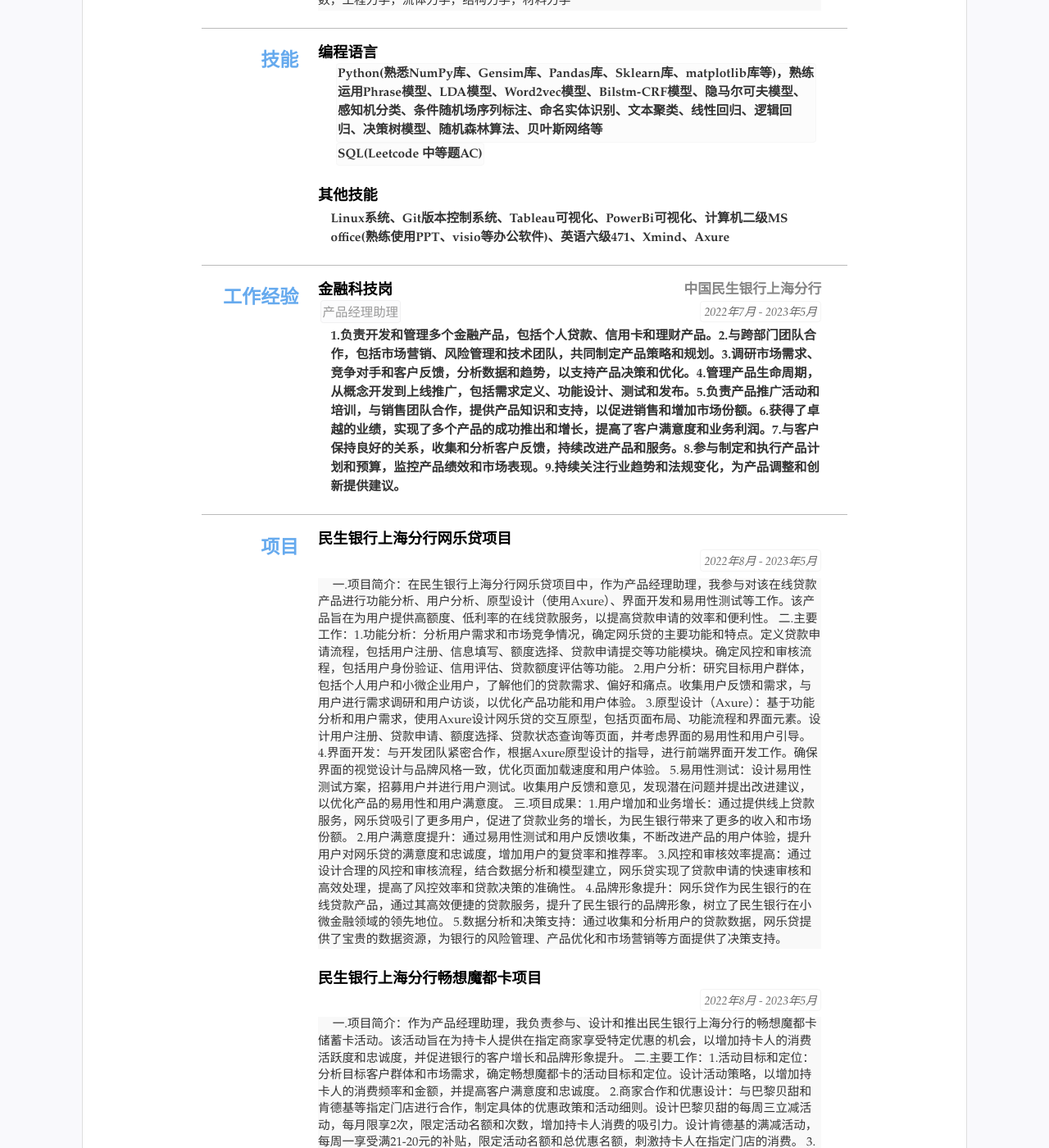
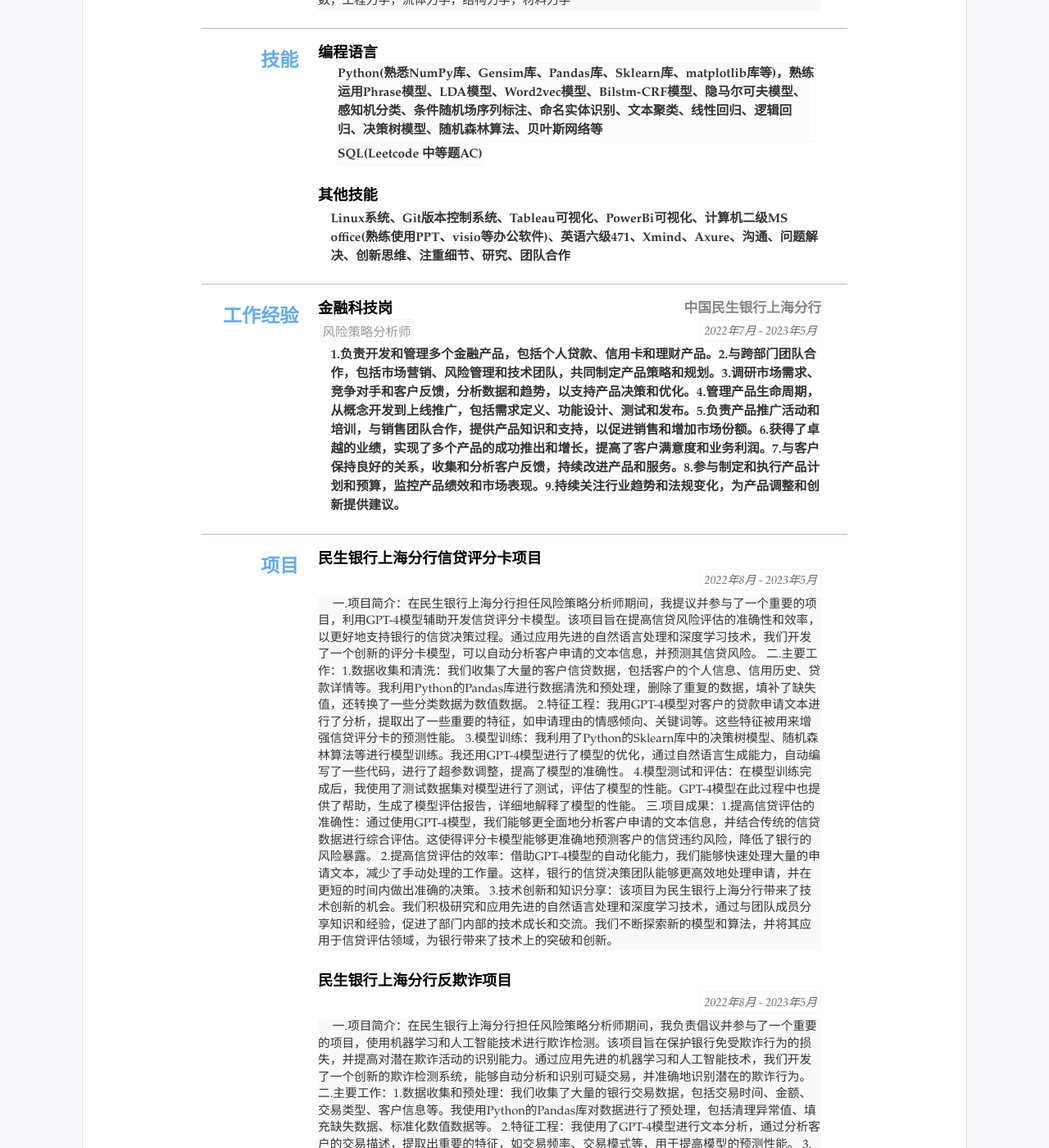
Before and after one commit to qiaokelishushu/CV, a Jekyll site: the page built from index.html, in a window 1280 px wide and 1400 px high, scrolled down 424 px. Shown: the whole window at 82% size. Built offline with Jekyll 4.4.1, drawn with Linux system fonts in a browser that asks for light colours; some of the changed text lies outside the part shown.

Commit message:
Update resume.yml
update Wind control strategy

```diff
--- a/_data/resume.yml
+++ b/_data/resume.yml
@@ -4,7 +4,7 @@
 title: "简历标题"
 lang: "zh" #语言设置 zh表示中文 en 表示英语
 name: "朱熙"
-jobtitle: "产品经理" #可空不显示
+jobtitle: "ChatGPT技术应用工程师" #可空不显示
 
 
 #联系方式
@@ -48,7 +48,7 @@ main: #简历主要内容，
     - SQL(Leetcode 中等题AC)
 #     - 语言3
   - title: 其他技能
-    summary: Linux系统、Git版本控制系统、Tableau可视化、PowerBi可视化、计算机二级MS office(熟练使用PPT、visio等办公软件)、英语六级471、Xmind、Axure
+    summary: Linux系统、Git版本控制系统、Tableau可视化、PowerBi可视化、计算机二级MS office(熟练使用PPT、visio等办公软件)、英语六级471、Xmind、Axure、沟通、问题解决、创新思维、注重细节、研究、团队合作
 
 - type: experience
   name: 工作经验
@@ -57,7 +57,7 @@ main: #简历主要内容，
     sub: 中国民生银行上海分行
     duration: "2022年7月 - 2023年5月"
     tags:
-    - 产品经理助理
+    - 风险策略分析师
     summary:
     - 1.负责开发和管理多个金融产品，包括个人贷款、信用卡和理财产品。
     - 2.与跨部门团队合作，包括市场营销、风险管理和技术团队，共同制定产品策略和规划。
@@ -82,34 +82,29 @@ main: #简历主要内容，
 - type: projects
   name: 项目
   content:
-  - title: 民生银行上海分行网乐贷项目
+  - title: 民生银行上海分行信贷评分卡项目
     duration: 2022年8月 - 2023年5月
-    detail: 一.项目简介：在民生银行上海分行网乐贷项目中，作为产品经理助理，我参与对该在线贷款产品进行功能分析、用户分析、原型设计（使用Axure）、界面开发和易用性测试等工作。该产品旨在为用户提供高额度、低利率的在线贷款服务，以提高贷款申请的效率和便利性。
-            二.主要工作：1.功能分析：分析用户需求和市场竞争情况，确定网乐贷的主要功能和特点。定义贷款申请流程，包括用户注册、信息填写、额度选择、贷款申请提交等功能模块。确定风控和审核流程，包括用户身份验证、信用评估、贷款额度评估等功能。
-                     2.用户分析：研究目标用户群体，包括个人用户和小微企业用户，了解他们的贷款需求、偏好和痛点。收集用户反馈和需求，与用户进行需求调研和用户访谈，以优化产品功能和用户体验。
-                     3.原型设计（Axure）：基于功能分析和用户需求，使用Axure设计网乐贷的交互原型，包括页面布局、功能流程和界面元素。设计用户注册、贷款申请、额度选择、贷款状态查询等页面，并考虑界面的易用性和用户引导。
-                     4.界面开发：与开发团队紧密合作，根据Axure原型设计的指导，进行前端界面开发工作。确保界面的视觉设计与品牌风格一致，优化页面加载速度和用户体验。
-                     5.易用性测试：设计易用性测试方案，招募用户并进行用户测试。收集用户反馈和意见，发现潜在问题并提出改进建议，以优化产品的易用性和用户满意度。
-            三.项目成果：1.用户增加和业务增长：通过提供线上贷款服务，网乐贷吸引了更多用户，促进了贷款业务的增长，为民生银行带来了更多的收入和市场份额。
-                     2.用户满意度提升：通过易用性测试和用户反馈收集，不断改进产品的用户体验，提升用户对网乐贷的满意度和忠诚度，增加用户的复贷率和推荐率。
-                     3.风控和审核效率提高：通过设计合理的风控和审核流程，结合数据分析和模型建立，网乐贷实现了贷款申请的快速审核和高效处理，提高了风控效率和贷款决策的准确性。
-                     4.品牌形象提升：网乐贷作为民生银行的在线贷款产品，通过其高效便捷的贷款服务，提升了民生银行的品牌形象，树立了民生银行在小微金融领域的领先地位。
-                     5.数据分析和决策支持：通过收集和分析用户的贷款数据，网乐贷提供了宝贵的数据资源，为银行的风险管理、产品优化和市场营销等方面提供了决策支持。
+    detail: 一.项目简介：在民生银行上海分行担任风险策略分析师期间，我提议并参与了一个重要的项目，利用GPT-4模型辅助开发信贷评分卡模型。该项目旨在提高信贷风险评估的准确性和效率，以更好地支持银行的信贷决策过程。通过应用先进的自然语言处理和深度学习技术，我们开发了一个创新的评分卡模型，可以自动分析客户申请的文本信息，并预测其信贷风险。
+            二.主要工作：1.数据收集和清洗：我们收集了大量的客户信贷数据，包括客户的个人信息、信用历史、贷款详情等。我利用Python的Pandas库进行数据清洗和预处理，删除了重复的数据，填补了缺失值，还转换了一些分类数据为数值数据。
+                     2.特征工程：我用GPT-4模型对客户的贷款申请文本进行了分析，提取出了一些重要的特征，如申请理由的情感倾向、关键词等。这些特征被用来增强信贷评分卡的预测性能。
+                     3.模型训练：我利用了Python的Sklearn库中的决策树模型、随机森林算法等进行模型训练。我还用GPT-4模型进行了模型的优化，通过自然语言生成能力，自动编写了一些代码，进行了超参数调整，提高了模型的准确性。
+                     4.模型测试和评估：在模型训练完成后，我使用了测试数据集对模型进行了测试，评估了模型的性能。GPT-4模型在此过程中也提供了帮助，生成了模型评估报告，详细地解释了模型的性能。
+            三.项目成果：1.提高信贷评估的准确性：通过使用GPT-4模型，我们能够更全面地分析客户申请的文本信息，并结合传统的信贷数据进行综合评估。这使得评分卡模型能够更准确地预测客户的信贷违约风险，降低了银行的风险暴露。
+                     2.提高信贷评估的效率：借助GPT-4模型的自动化能力，我们能够快速处理大量的申请文本，减少了手动处理的工作量。这样，银行的信贷决策团队能够更高效地处理申请，并在更短的时间内做出准确的决策。
+                     3.技术创新和知识分享：该项目为民生银行上海分行带来了技术创新的机会。我们积极研究和应用先进的自然语言处理和深度学习技术，通过与团队成员分享知识和经验，促进了部门内部的技术成长和交流。我们不断探索新的模型和算法，并将其应用于信贷评估领域，为银行带来了技术上的突破和创新。
 
-  - title: 民生银行上海分行畅想魔都卡项目
+  - title: 民生银行上海分行反欺诈项目
     duration: 2022年8月 - 2023年5月
-    detail: 一.项目简介：作为产品经理助理，我负责参与、设计和推出民生银行上海分行的畅想魔都卡储蓄卡活动。该活动旨在为持卡人提供在指定商家享受特定优惠的机会，以增加持卡人的消费活跃度和忠诚度，并促进银行的客户增长和品牌形象提升。
-            二.主要工作：1.活动目标和定位：分析目标客户群体和市场需求，确定畅想魔都卡的活动目标和定位。设计活动策略，以增加持卡人的消费频率和金额，并提高客户满意度和忠诚度。
-                     2.商家合作和优惠设计：与巴黎贝甜和肯德基等指定门店进行合作，制定具体的优惠政策和活动细则。设计巴黎贝甜的每周三立减活动，每月限享2次，限定活动名额和次数，增加持卡人消费的吸引力。设计肯德基的满减活动，每周一享受满21-20元的补贴，限定活动名额和总优惠名额，刺激持卡人在指定门店的消费。
-                     3.活动推广和营销：制定活动推广策略，包括线上线下渠道的宣传和推广活动，以吸引更多的持卡人参与活动。制作宣传物料和推广内容，包括活动海报、社交媒体推送、短信通知等，提高活动的知名度和参与度。
-                     4.活动管理和数据分析：管理活动的执行和运营，监控活动参与人数、消费金额和活动效果。收集和分析活动数据，包括持卡人消费习惯、活动参与率和活动对持卡人行为的影响，为后续活动的优化和调整提供决策依据。
-            三.项目成果：1.增加了持卡人的消费活跃度和忠诚度，促进了银行客户增长和品牌形象的提升。
-                     2.通过与巴黎贝甜和肯德基等知名商家的合作，提供了具有吸引力的优惠活动，增强了持卡人的消费体验和价值感。
-                     3.成功与巴黎贝甜合作，推出每周三满20立减10元的优惠活动，限定活动名额和次数，提高了持卡人在巴黎贝甜门店的消费频率和金额。
-                     4.与肯德基合作，设计每周一满21-20元的补贴活动，限定活动名额和总优惠名额，吸引了更多持卡人在肯德基门店消费。
-                     5.活动得到良好的推广和营销，通过线上线下渠道的宣传和推送，提高了活动的知名度和参与度。
-                     6.定期对活动进行管理和监控，及时调整活动策略，确保活动的顺利执行和达到预期的效果。
-                     7.通过数据分析，收集了持卡人的消费习惯和行为数据，为后续活动的优化和银行业务决策提供了有价值的信息。
+    detail: 一.项目简介：在民生银行上海分行担任风险策略分析师期间，我负责倡议并参与了一个重要的项目，使用机器学习和人工智能技术进行欺诈检测。该项目旨在保护银行免受欺诈行为的损失，并提高对潜在欺诈活动的识别能力。通过应用先进的机器学习和人工智能技术，我们开发了一个创新的欺诈检测系统，能够自动分析和识别可疑交易，并准确地识别潜在的欺诈行为。
+            二.主要工作：1.数据收集和预处理：我们收集了大量的银行交易数据，包括交易时间、金额、交易类型、客户信息等。我使用Python的Pandas库对数据进行了预处理，包括清理异常值、填充缺失数据、标准化数值数据等。
+                     2.特征工程：我使用了GPT-4模型进行文本分析，通过分析客户的交易描述，提取出重要的特征，如交易频率、交易模式等，用于提高模型的预测性能。
+                     3.模型训练：我选择了Python的Sklearn库中的随机森林算法作为我们的模型，并利用收集到的数据对模型进行了训练。GPT-4在此过程中也提供了帮助，通过自然语言生成能力，自动编写了一些代码，进行了超参数调整，提高了模型的准确性。
+                     4.模型测试和评估：在模型训练完成后，我使用了测试数据集对模型进行了测试，评估了模型的性能。GPT-4模型在此过程中也提供了帮助，生成了模型评估报告，详细地解释了模型的性能。
+            三.项目成果：1.减少欺诈损失：通过使用机器学习和人工智能技术，我们成功减少了民生银行上海分行的欺诈损失。通过构建高效的欺诈检测模型，我们能够及时识别可疑的交易行为，并采取必要的措施来减轻银行的风险暴露。
+                     2.提高欺诈检测的效率：借助机器学习和人工智能技术的自动化能力，我们能够高效地处理大量的交易数据，并准确地识别可疑的交易行为。这种高效性帮助银行在更短的时间内进行欺诈检测，并采取必要的行动。
+                     3.增强防御能力：通过引入机器学习和人工智能技术进行欺诈检测，我们提高了银行对不断演变的欺诈手段的防御能力。我们持续地改进和优化欺诈检测系统，以适应新的欺诈模式和技术，从而更好地保护银行的利益。
+                     4.技术创新和知识分享：该项目促进了技术创新和知识分享。通过与团队成员分享最新的机器学习和人工智能技术，我们不断改进和优化欺诈检测系统，提高了团队的技术水平和创新能力。
+
 
 #   - title: 基于机器学习的基金最大回撤恢复天数算法研究
 #     duration: 2022年12月 - 2023年1月
```
